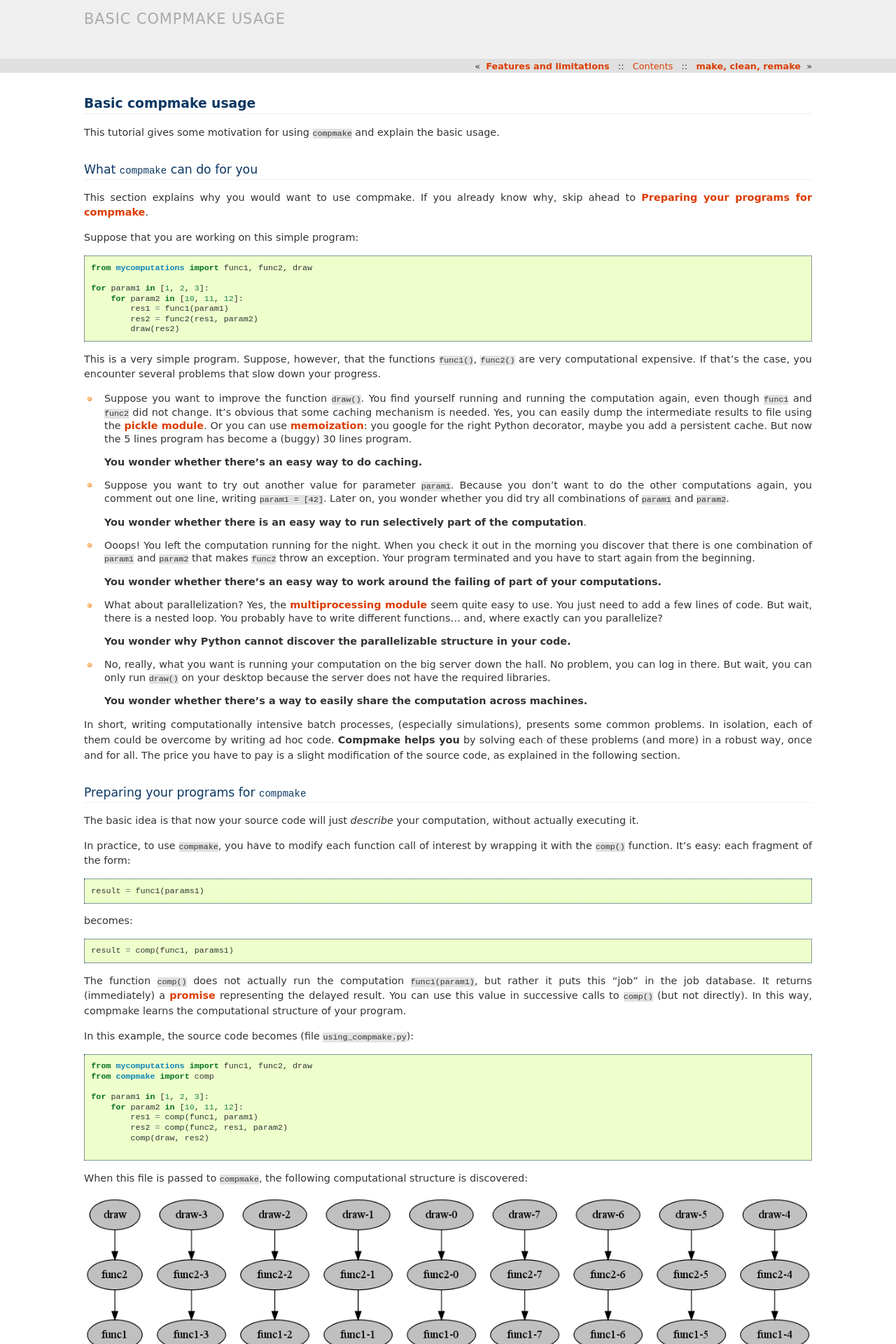
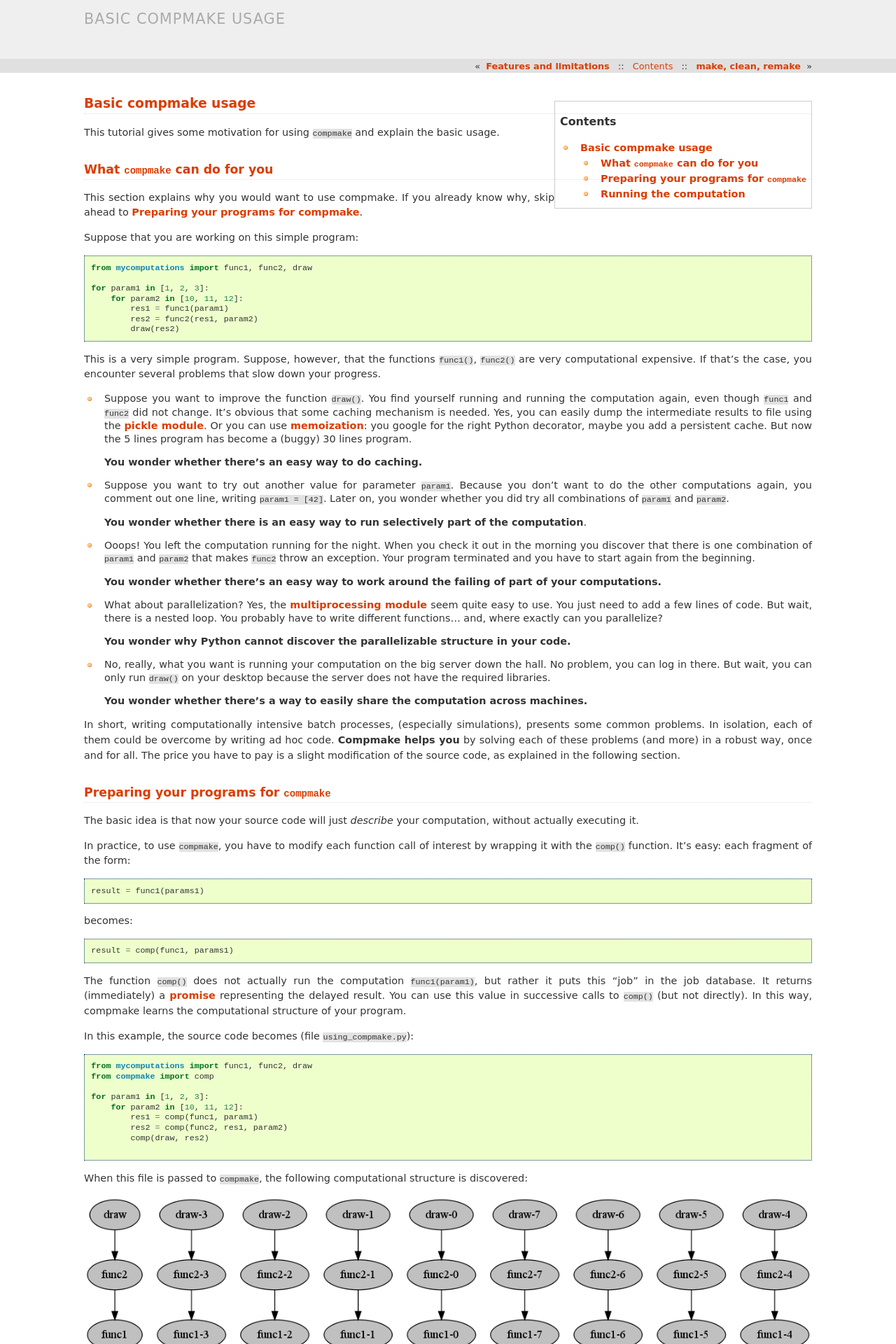
Before and after one commit to AndreaCensi/compmake, a Sphinx documentation site: the page built from docs/tutorial.rst, in a window 1280 px wide. Shown: the top 1920 px of the page at 70% size. Built offline with Sphinx 7.4.7, drawn with Linux system fonts in a browser that asks for light colours; formulas are drawn with MathJax 3; some of the changed text lies outside the part shown.

```diff
--- a/docs/tutorial.rst
+++ b/docs/tutorial.rst
@@ -1,9 +1,20 @@
+
+.. raw:: html
+
+   <style type="text/css">
+   .pagetoc { display: block; float: right; margin-left: 2em}
+   </style>
+
+.. contents::
+   :class: pagetoc
+
 .. _tutorial0:
 
 Basic compmake usage
 ====================
 
 This tutorial gives some motivation for using ``compmake`` and explain the basic usage.
+
 
 What  ``compmake`` can do for you
 -------------------------
@@ -121,7 +132,7 @@
 
 You can also the wildcard ``*`` to select multiple jobs.::
 
-	$ compmake example make func1\*
+	$ compmake example make "func1*"
 
 
 (See `advanced section`_ for how to specify your own job names)
```
Also changed, not shown: 2 other files.
